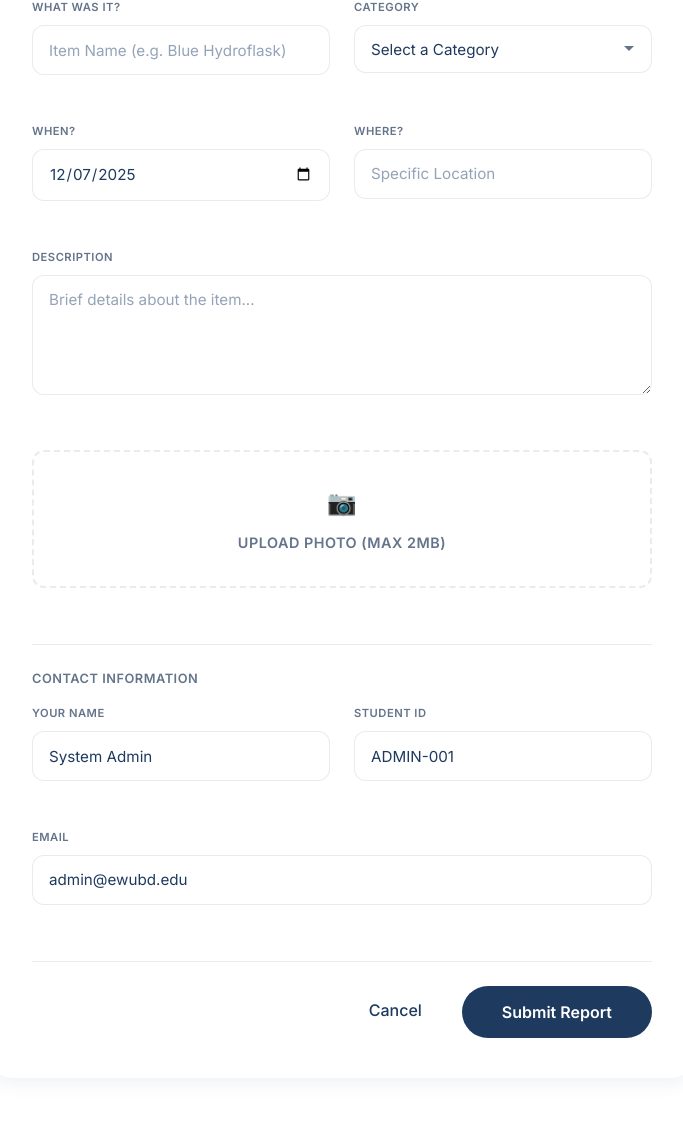
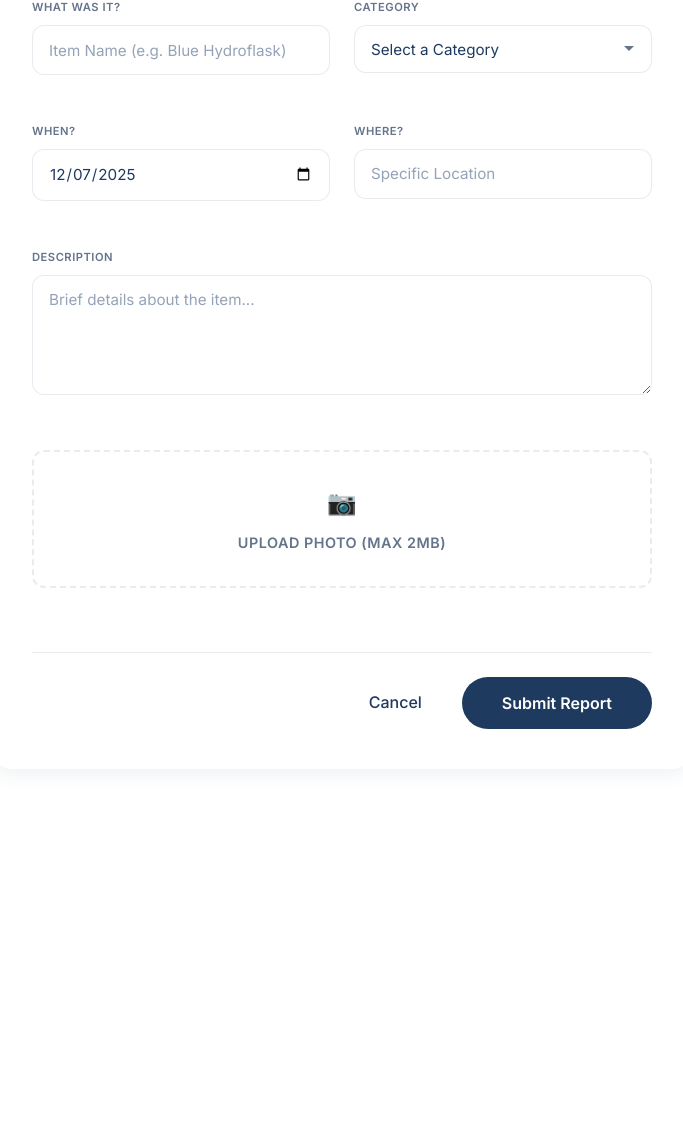
Before and after one commit to ifteyaj/EWU-LostFound, a PHP site: page /EWU-LostFound/post_item.php in a window 1280 px wide. Shown: the part 186-1312 px from the top of the page, without its empty margins (298-981 px from the left). After the commit the page ends 915 px from the top, so only its background shows below. Run offline with PHP 8.4, Linux system fonts and the light colour scheme; a user stored in the database is signed in; data comes from the database, SQL or seed files in the repository; some web fonts are replaced.

Commit message:
feat: Introduce dedicated handlers for lost and found item submissions, derive contact details from the user session, and ensure consistent display of office instructions on item pages.

```diff
--- a/post_item.php
+++ b/post_item.php
@@ -41,13 +41,11 @@ if ($_SERVER['REQUEST_METHOD'] == 'POST') {
     // Common mappings
     if ($type == 'lost') {
         $_POST['last_location'] = $_POST['location'];
-        $_POST['student_name'] = $_POST['contact_name'];
-        $_POST['student_id'] = $_POST['contact_id'];
+
         include 'handlers/handle_lost.php';
     } else {
         $_POST['found_location'] = $_POST['location'];
-        $_POST['finder_name'] = $_POST['contact_name'];
-        $_POST['finder_id'] = $_POST['contact_id'];
+
         $_POST['date_found'] = $_POST['date_lost'];
         include 'handlers/handle_found.php';
     }
@@ -148,24 +146,7 @@ if ($_SERVER['REQUEST_METHOD'] == 'POST') {
                     </div>
                 </div>
 
-                <!-- Contact Info -->
-                <div style="border-top: 1px solid var(--border-light); margin: 1.5rem 0; padding-top: 1.5rem;">
-                    <label style="margin-bottom: 1rem; display:block; font-weight:600; font-size: 0.8rem; text-transform: uppercase; letter-spacing: 0.5px; color: var(--text-secondary);">Contact Information</label>
-                    <div class="form-grid">
-                        <div class="form-group">
-                            <label>YOUR NAME</label>
-                            <input type="text" name="contact_name" class="form-control" value="<?php echo htmlspecialchars($currentUser['full_name'] ?? ''); ?>" placeholder="Full Name" required readonly>
-                        </div>
-                        <div class="form-group">
-                            <label>STUDENT ID</label>
-                            <input type="text" name="contact_id" class="form-control" value="<?php echo htmlspecialchars($currentUser['student_id'] ?? ''); ?>" placeholder="e.g. 2020-3-60-001" required readonly>
-                        </div>
-                        <div class="form-group full-width">
-                            <label>EMAIL</label>
-                            <input type="email" name="email" class="form-control" value="<?php echo htmlspecialchars($currentUser['email'] ?? ''); ?>" placeholder="your.email@ewubd.edu" required readonly>
-                        </div>
-                    </div>
-                </div>
+
 
                 <div class="form-footer">
                     <a href="index.php" class="btn-cancel">Cancel</a>
```
Also changed, not shown: handlers/handle_found.php (+12 -10 lines), handlers/handle_lost.php (+12 -10 lines), item.php (+15 -16 lines).
